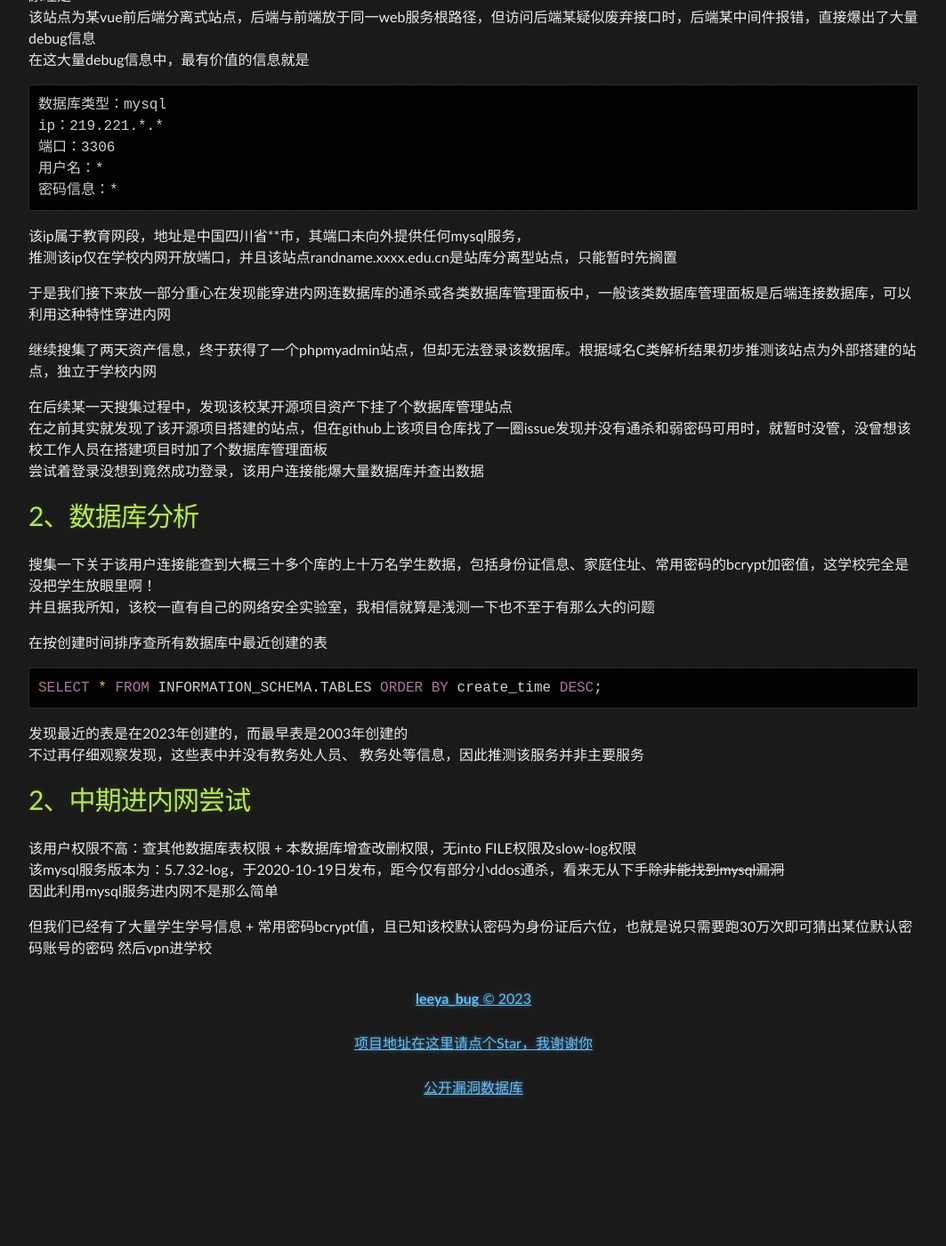
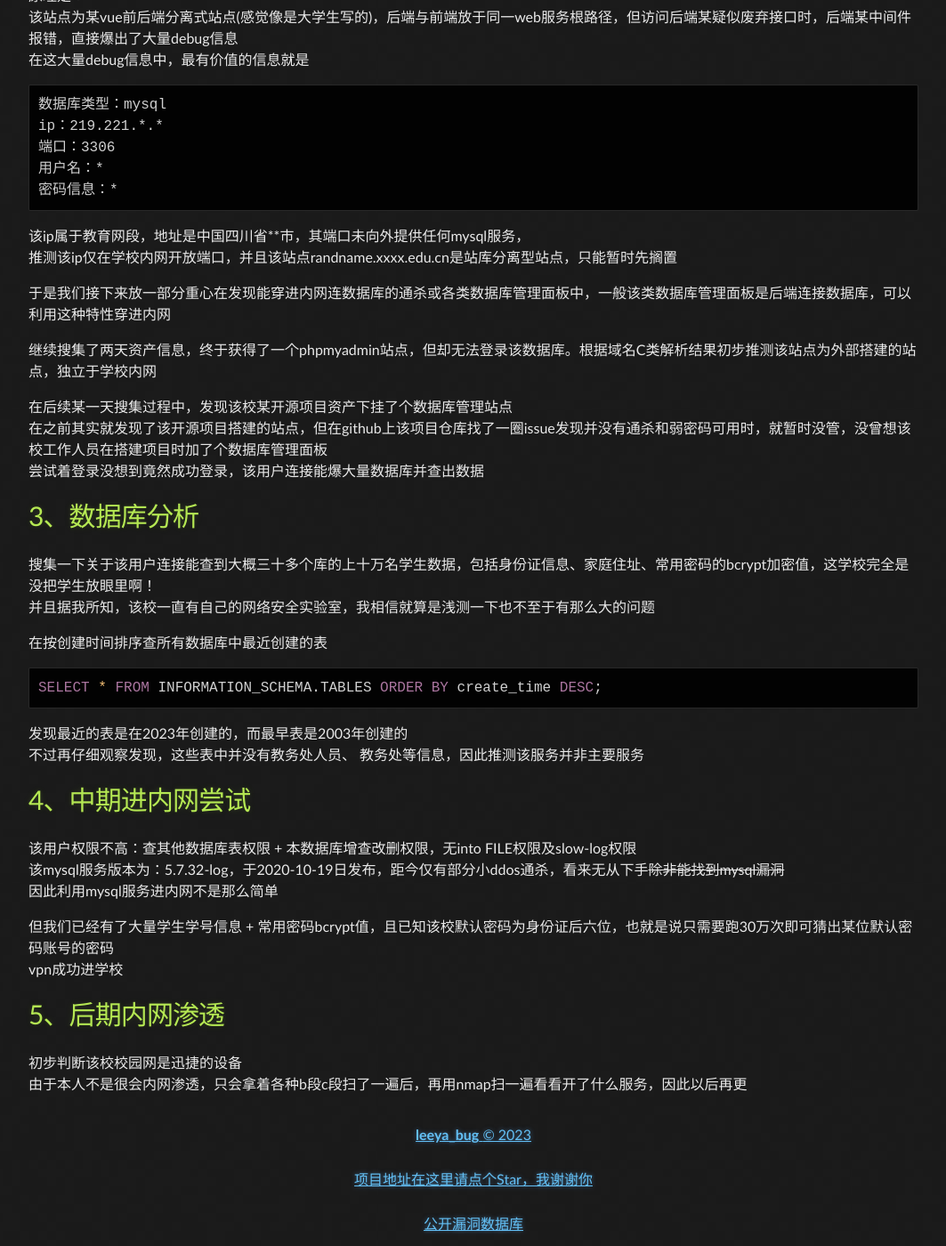
Before and after one commit to Leeyangee/leeyangee.github.io, a Jekyll site: the page built from _posts/2023-06-20-SRC干货 某教育资产经典渗透-漏洞链从外网打到内网直接打穿.md, in a window 1280 px wide and 1400 px high, scrolled down 604 px. Shown: the whole window at 89% size, without its empty margins (108-1171 px from the left). Built offline with Jekyll 4.4.1, drawn with Linux system fonts in a browser that asks for light colours; before the commit the page ends 1851 px from its top, so only the background shows below that; some of the changed text lies outside the part shown.

Commit message:
Update and rename 2023-06-20-SRC干货(待更新) 某教育资产经典渗透-漏洞链从外网打到内网直接打穿.md to 2023-06-20-SRC干货 某教育资产经典渗透-漏洞链从外网打到内网直接打穿.md

````diff
--- a/_posts/2023-06-20-SRC干货(待更新) 某教育资产经典渗透-漏洞链从外网打到内网直接打穿.md
+++ b/_posts/2023-06-20-SRC干货 某教育资产经典渗透-漏洞链从外网打到内网直接打穿.md
@@ -37,7 +37,7 @@ ps：除非有0dayPOC，否则绝大部分情况下扫描器扫不出来可以
 在资产搜集时，发现该edu域下某子域名(为了方便我们以xxxx.edu.cn代替主域名)randname.xxxx.edu.cn疑似泄漏数据库信息
 
 原理是：
-该站点为某vue前后端分离式站点，后端与前端放于同一web服务根路径，但访问后端某疑似废弃接口时，后端某中间件报错，直接爆出了大量debug信息
+该站点为某vue前后端分离式站点(感觉像是大学生写的)，后端与前端放于同一web服务根路径，但访问后端某疑似废弃接口时，后端某中间件报错，直接爆出了大量debug信息
 在这大量debug信息中，最有价值的信息就是
 ```
 数据库类型：mysql
@@ -57,7 +57,7 @@ ip：219.221.*.*
 在之前其实就发现了该开源项目搭建的站点，但在github上该项目仓库找了一圈issue发现并没有通杀和弱密码可用时，就暂时没管，没曾想该校工作人员在搭建项目时加了个数据库管理面板
 尝试着登录没想到竟然成功登录，该用户连接能爆大量数据库并查出数据
 
-# [](#header-1)2、数据库分析
+# [](#header-1)3、数据库分析
 
 搜集一下关于该用户连接能查到大概三十多个库的上十万名学生数据，包括身份证信息、家庭住址、常用密码的bcrypt加密值，这学校完全是没把学生放眼里啊！
 并且据我所知，该校一直有自己的网络安全实验室，我相信就算是浅测一下也不至于有那么大的问题
@@ -69,11 +69,16 @@ SELECT * FROM INFORMATION_SCHEMA.TABLES ORDER BY create_time DESC;
 发现最近的表是在2023年创建的，而最早表是2003年创建的
 不过再仔细观察发现，这些表中并没有教务处人员、 教务处等信息，因此推测该服务并非主要服务
 
-# [](#header-1)2、中期进内网尝试
+# [](#header-1)4、中期进内网尝试
 
 该用户权限不高：查其他数据库表权限 + 本数据库增查改删权限，无into FILE权限及slow-log权限
 该mysql服务版本为：5.7.32-log，于2020-10-19日发布，距今仅有部分小ddos通杀，看来无从下手~~除非能找到mysql漏洞~~
 因此利用mysql服务进内网不是那么简单
 
 但我们已经有了大量学生学号信息 + 常用密码bcrypt值，且已知该校默认密码为身份证后六位，也就是说只需要跑30万次即可猜出某位默认密码账号的密码
-然后vpn进学校
+vpn成功进学校
+
+# [](#header-1)5、后期内网渗透
+
+初步判断该校校园网是迅捷的设备
+由于本人不是很会内网渗透，只会拿着各种b段c段扫了一遍后，再用nmap扫一遍看看开了什么服务，因此以后再更
````
Also changed, not shown: other parts of _posts/2023-06-20-SRC干货 某教育资产经典渗透-漏洞链从外网打到内网直接打穿.md (+1 -1 lines).
